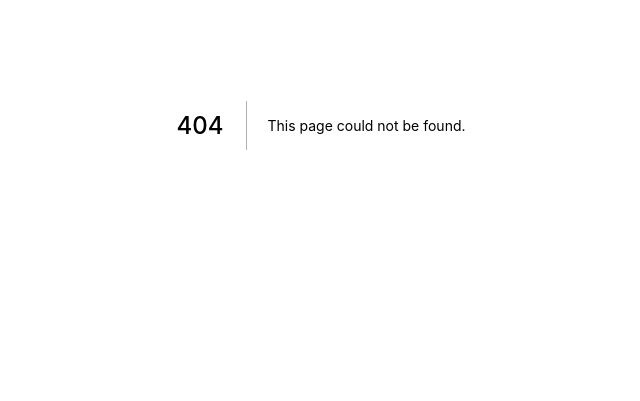
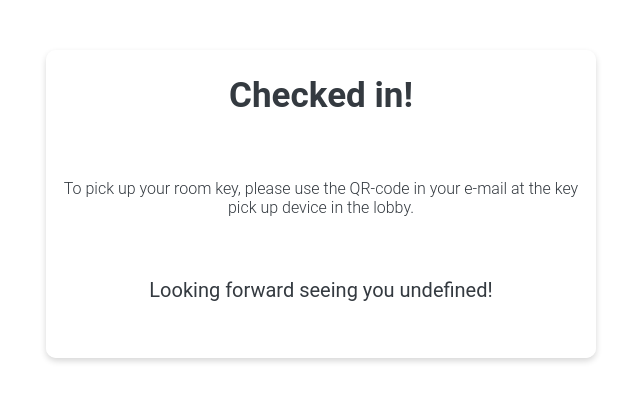
Before and after one commit to adibouG/onlineChekin, a Next.js app: page /Success in a window 1280 px wide. Before the commit this address had no page. Shown: the part 275-676 px from the top of the page, without its empty margins (319-959 px from the left). Built offline with nearby package versions, Linux system fonts and the light colour scheme.

Commit message:
added success screen base and additional feature

```diff
--- /dev/null
+++ b/pages/Success/index.js
@@ -0,0 +1,29 @@
+import * as React from 'react'
+import styles from './index.module.css'
+import Card from '../../components/Card'
+
+
+const Success = ({ day  }) => {
+
+    const SUCCESS = 'Checked in!'
+    const DETAILS = 'To pick up your room key, please use the QR-code in your e-mail at the key pick up device in the lobby.'
+    const BYE = `Looking forward seeing you ${day}!`
+
+    const onContinue = () => false ;
+
+    return (
+        <div className={styles.screen}>
+            <div className={styles.content}>
+                <div className={styles.logo}/>
+                <Card step={5}
+                    supertitle={SUCCESS}
+                    title={DETAILS}
+                    subtitle={BYE}
+
+                />
+            </div>
+        </div>
+    )
+}
+
+export default Success
--- /dev/null
+++ b/pages/Success/index.module.css
@@ -0,0 +1,36 @@
+
+.screen {
+    width: 100%;
+    height: 100%;
+    justify-content: center;
+    display: flex;
+}
+
+.content {
+    height: 100%;
+    display: grid;
+    justify-items: center;
+    padding: 10vh 36px 30px 36px;
+    width: 100%;
+    align-items: start;
+    align-content: space-between;
+}
+
+.logo {
+    width: 100%;
+    height: 20vh;
+    background: transparent url('/logo.svg') center center no-repeat padding-box;
+    background-size: contain;
+}
+
+
+
+@media screen and (min-device-width: 768px) { /* iPad/Desktop */
+    .content {
+        padding: 85px 0px 30px 0px;
+        width: 550px;
+        align-items: end;
+        align-content: start;
+        row-gap: 10vh;
+    }
+}
```
